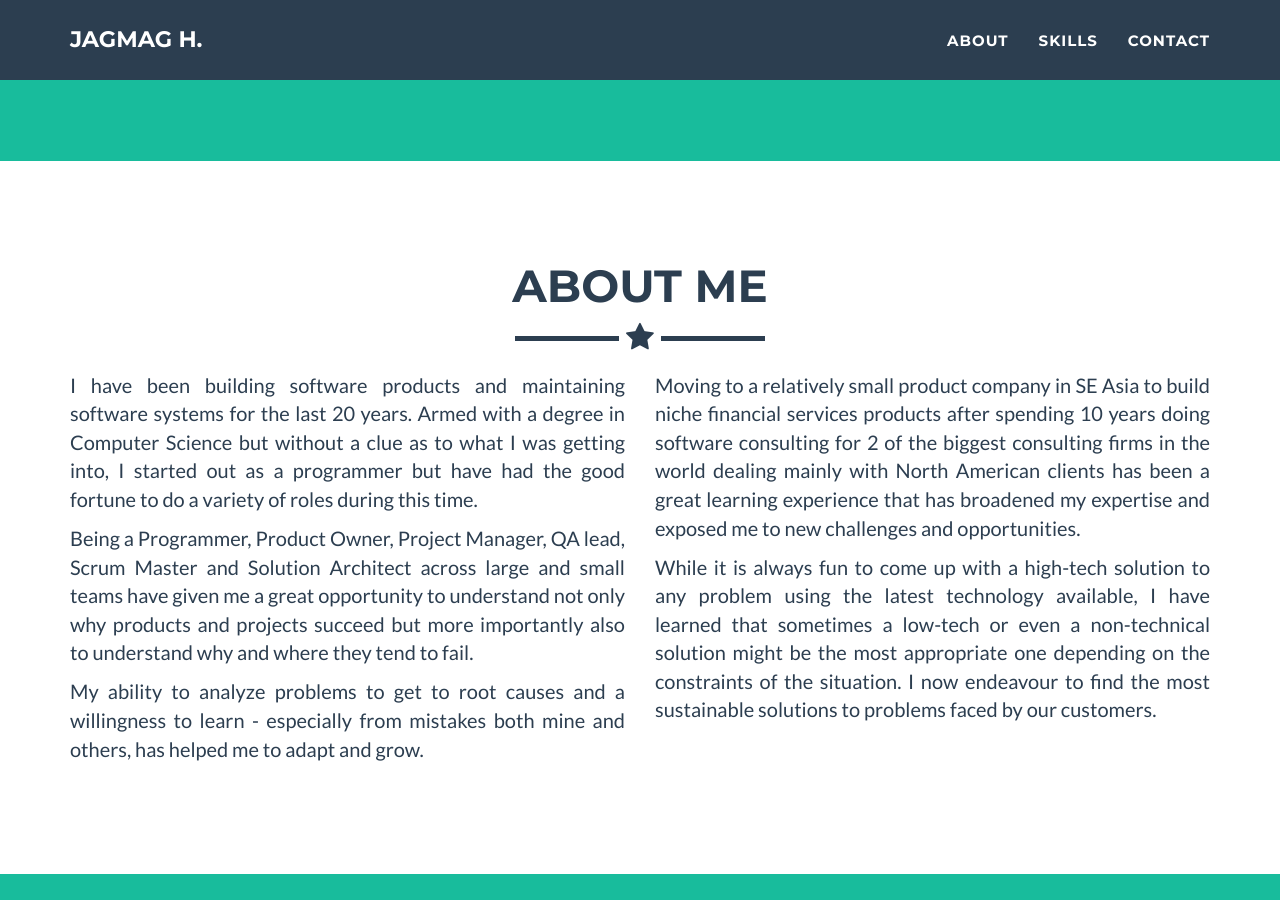
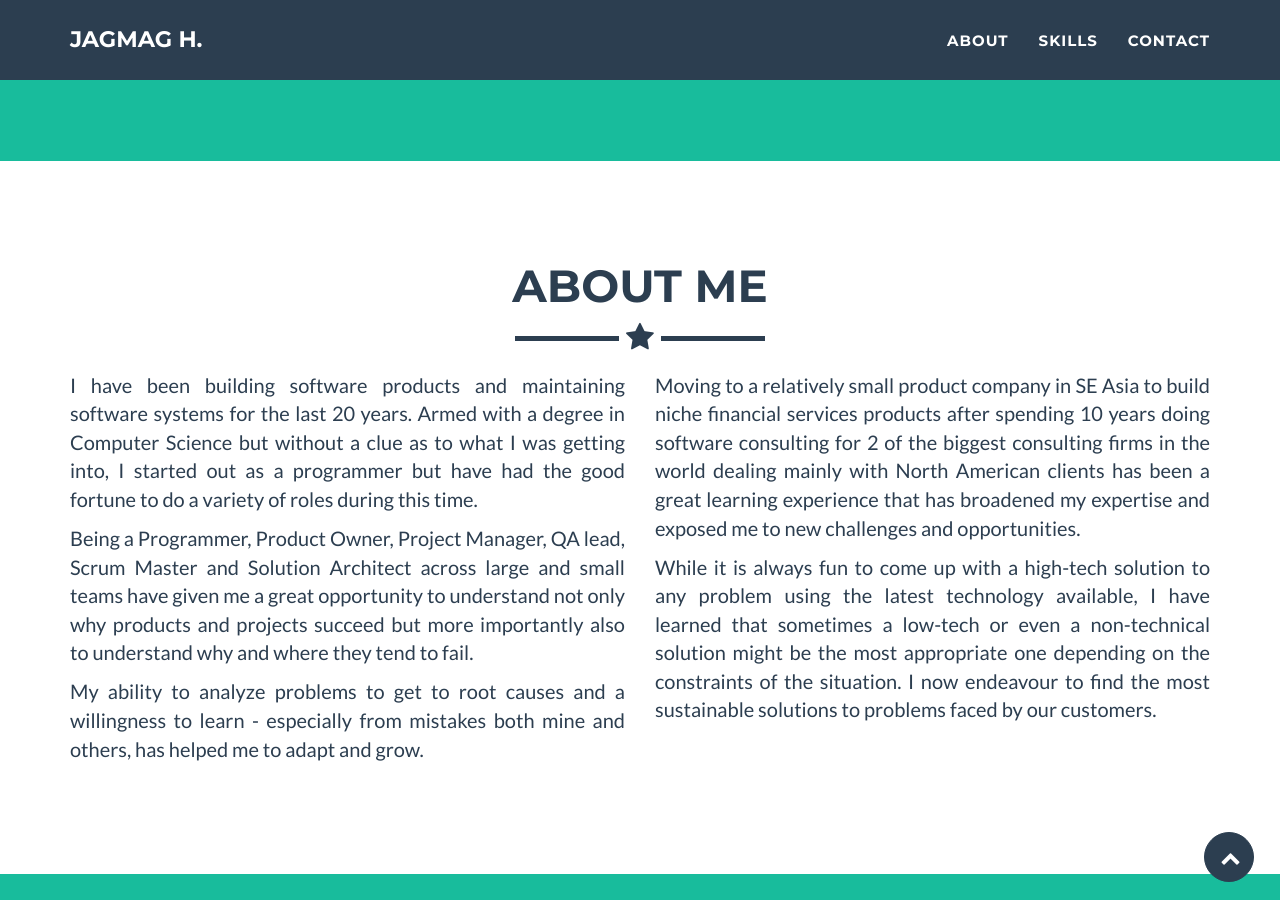
Before and after one commit to jagmagh/jagmagh.github.io, a Jekyll site: the page built from index.html, in a window 1280 px wide and 900 px high, scrolled down 572 px. Built offline with Jekyll 4.4.1, drawn with Linux system fonts in a browser that asks for light colours.

Commit message:
made scroll to top visible in all resolutions

```diff
--- a/_includes/footer.html
+++ b/_includes/footer.html
@@ -46,8 +46,8 @@
         </div>
     </footer>
 
-    <!-- Scroll to Top Button (Only visible on small and extra-small screen sizes) -->
-    <div class="scroll-top page-scroll visible-xs visible-sm">
+    <!-- Scroll to Top Button-->
+    <div class="scroll-top page-scroll">
         <a class="btn btn-primary" href="#page-top">
             <i class="fa fa-chevron-up"></i>
         </a>
```
